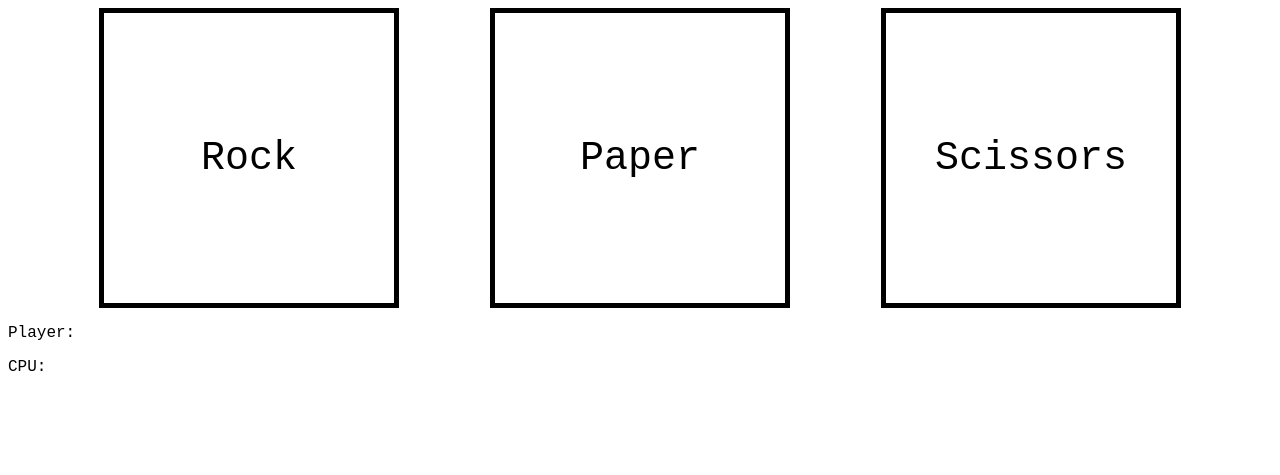
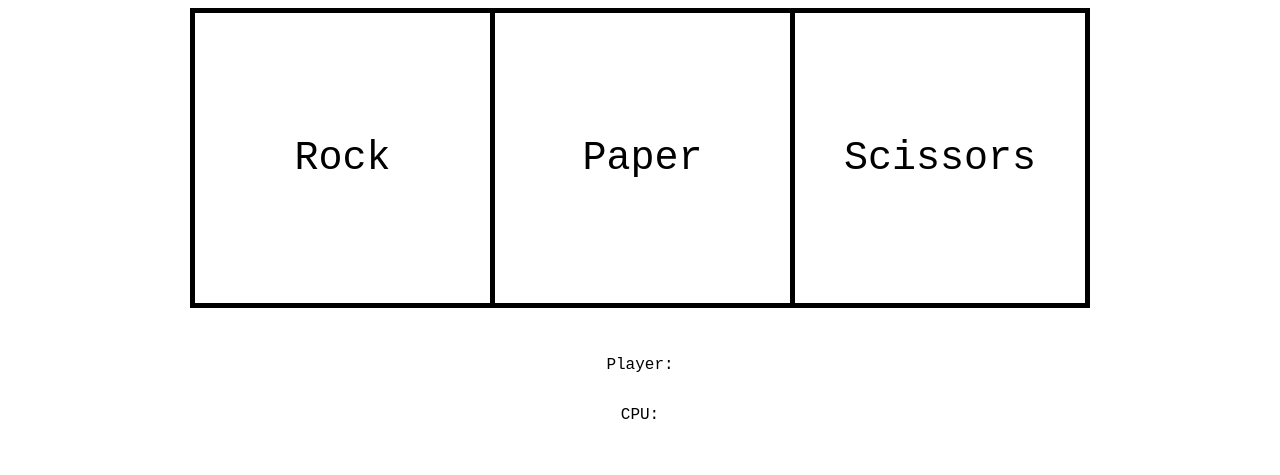
Before and after one commit to cyxlan/rock-paper-scissors, a plain HTML site: page index.html in a window 1280 px wide. Drawn offline with Linux system fonts and the light colour scheme.

Commit message:
Center page content

```diff
--- a/css/style.css
+++ b/css/style.css
@@ -3,6 +3,12 @@
 }
 body {
   font-family: 'Courier New', Courier, monospace;
+}
+
+.container {
+  display: flex;
+  flex-direction: column;
+  align-items: center;
 }
 
 button {
@@ -17,7 +23,6 @@ button:not(:disabled):hover {
 
 .btn-container {
   display: flex;
-  justify-content: space-evenly;
 }
 .choice-btn {
   width: 300px;
@@ -28,6 +33,9 @@ button:not(:disabled):hover {
   border-color: #979797;
   color: #979797;
 }
+.choice-btn:not(:last-child) {
+  border-right: 0px;
+}
 
 #again-btn {
   display: none;
--- a/index.html
+++ b/index.html
@@ -9,6 +9,7 @@
   <title>Rock Paper Scissors</title>
 </head>
   <body>
+    <div class="container">
       <div class="btn-container">
         <button class="choice-btn" id="rock-btn">Rock</button>
         <button class="choice-btn" id="paper-btn">Paper</button>
@@ -19,5 +20,6 @@
       <p id="computer-score">CPU:</p>
       <p id="game-result"></p>
       <button id="again-btn">Play Again</button>
+    </div>
   </body>
 </html>
```
Lines whose indentation alone changed are shown as unchanged.
